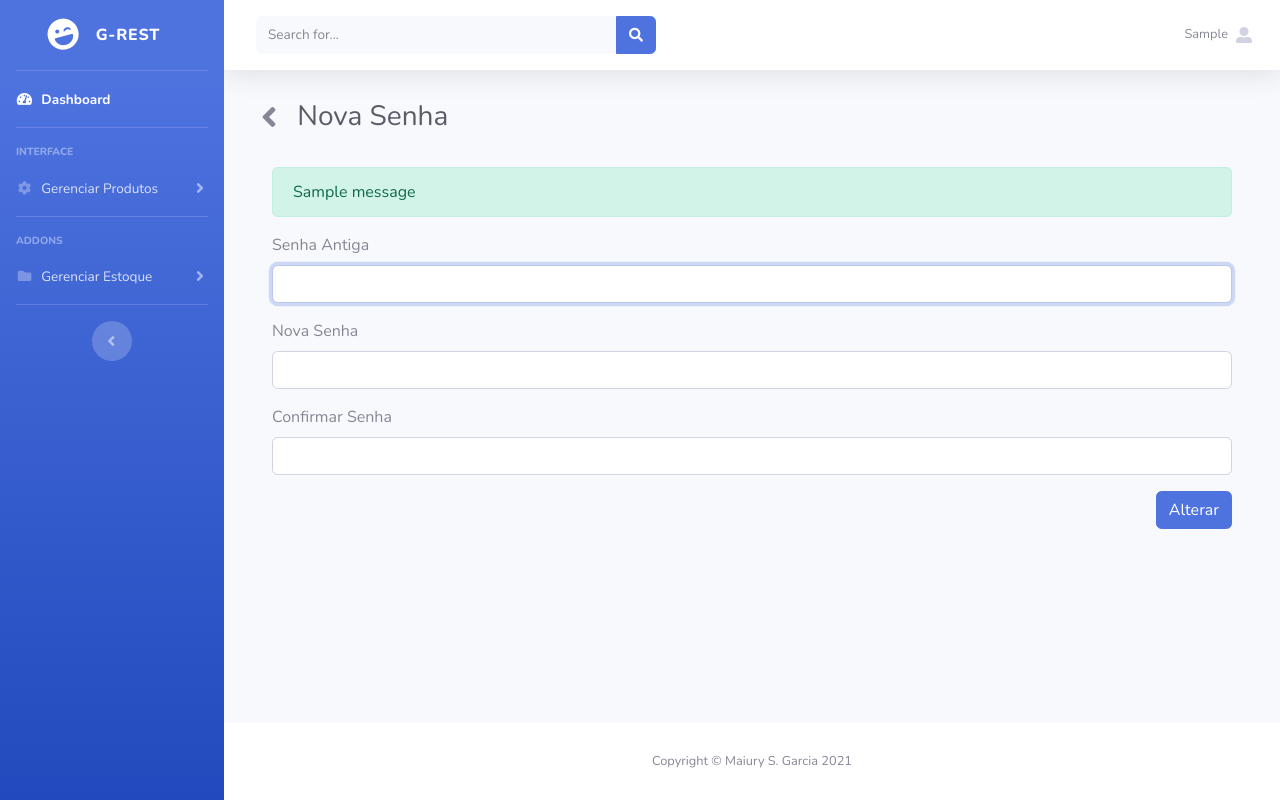
After one commit to gomaaygo/g-rest, a Django app: page /account/newpass/ in a window 1280 px wide. The commit adds this page. Run offline with Django 3.2, Linux system fonts and the light colour scheme; a user stored in the database is signed in; tables that the repository leaves empty hold one stand-in row (values such as "Sample post"); one stand-in notice (Sample message) is shown; some libraries are stand-ins or nearby versions.

Commit message:
New password view added

```diff
--- a/account/urls.py
+++ b/account/urls.py
@@ -8,4 +8,5 @@ urlpatterns = [
     path('logout/', views.log_out, name='logout'),
     path('register/', views.AccountCreateView.as_view(), name='register'),
     path('<int:pk>/edit/', views.EditAccountView.as_view(), name='edit'),
+    path('newpass/', views.NewPasswordView.as_view(), name='new-password'),
 ]
--- a/account/views.py
+++ b/account/views.py
@@ -1,12 +1,13 @@
 from django.shortcuts import render, redirect
 from django.urls import reverse_lazy, reverse
 from django.contrib import messages
+from django.contrib.auth.views import PasswordChangeView
 from django.contrib.auth import authenticate, login, logout
 from django.contrib.auth.forms import AuthenticationForm
 from django.contrib.auth.hashers import make_password
 from django.contrib.auth.mixins import LoginRequiredMixin
 from django.views.generic.edit import CreateView
-from django.views.generic import UpdateView
+from django.views.generic import UpdateView, TemplateView
 from django.http import HttpResponseRedirect
 
 from .models import Account
@@ -69,3 +70,14 @@ class EditAccountView(LoginRequiredMixin, UpdateView):
     def get_success_url(self):
         messages.success(self.request, "Conta atualizada com sucesso!")
         return reverse('core:index')
+
+
+class NewPasswordView(LoginRequiredMixin, PasswordChangeView, TemplateView):
+    template_name = 'account/new_password.html'
+    success_url = reverse_lazy('account:signin')
+
+    def form_valid(self, form):
+        messages.success(
+            self.request, "Senha atualizada com sucesso!")
+        logout(self.request)
+        return super().form_valid(form)
--- /dev/null
+++ b/core/templates/account/new_password.html
@@ -0,0 +1,60 @@
+{% extends 'base.html' %}
+{% load widget_tweaks %}
+
+{% block style %}
+{% endblock %}
+
+{% block content %}
+    <!-- Page Heading -->
+    <div class="d-sm-flex align-items-center justify-content-between mb-4">
+        <h1 class="h3 mb-0 text-gray-800">
+            <button type="button" class="btn" onclick="window.history.back();" title="Voltar">
+                <i class="fas fa-angle-left fa-2x"></i>
+            </button>
+            Nova Senha
+        </h1>
+    </div>
+
+    <!-- Content Row -->
+    <div class="container-fluid">
+        {% if messages %}
+        <div>
+            {% for message in messages %}
+            <div class="alert alert-{{message.tags}}">
+                {{message}}
+            </div>
+            {% endfor %}
+        </div>
+        {% endif %}
+        <form method="post">{% csrf_token %}
+            <div class="form-group">
+                <label>Senha Antiga</label>
+                {% render_field form.old_password class="form-control" %}
+                {% for error in form.old_password.errors %}
+                    <span class="help-inline text-danger">{{error}}</span>
+                {% endfor %}
+            </div>
+            <div class="form-group">
+                <label>Nova Senha</label>
+                {% render_field form.new_password1 class="form-control" %}
+                {% for error in form.new_password1.errors %}
+                    <span class="help-inline text-danger">{{error}}</span>
+                {% endfor %}
+            </div>
+            <div class="form-group">
+                <label>Confirmar Senha</label>
+                {% render_field form.new_password2 class="form-control" %}
+                {% for error in form.new_password2.errors %}
+                    <span class="help-inline text-danger">{{error}}</span>
+                {% endfor %}
+            </div>
+            <div class="form-group" style="text-align: right;">
+                <input type="submit" class="btn btn-primary" value="Alterar">
+            </div>
+        </form>
+    </div>
+    <!-- End Content Row -->
+{% endblock %}
+
+{% block scripts %}
+{% endblock %}
--- a/core/templates/base.html
+++ b/core/templates/base.html
@@ -188,7 +188,7 @@
                                         <i class="fas fa-cogs fa-sm fa-fw mr-2 text-gray-400"></i>
                                         Editar perfil
                                     </a>
-                                    <a class="dropdown-item" href="#">
+                                    <a class="dropdown-item" href="{% url 'account:new-password' %}">
                                         <i class="fas fa-cogs fa-sm fa-fw mr-2 text-gray-400"></i>
                                         Alterar senha
                                     </a>
```
